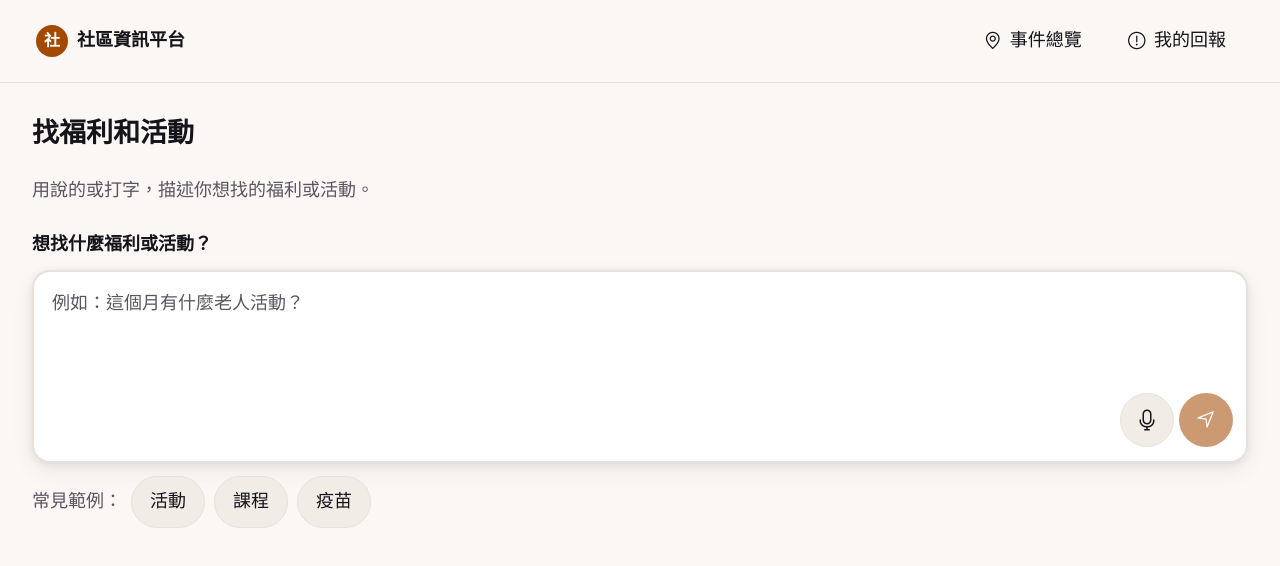
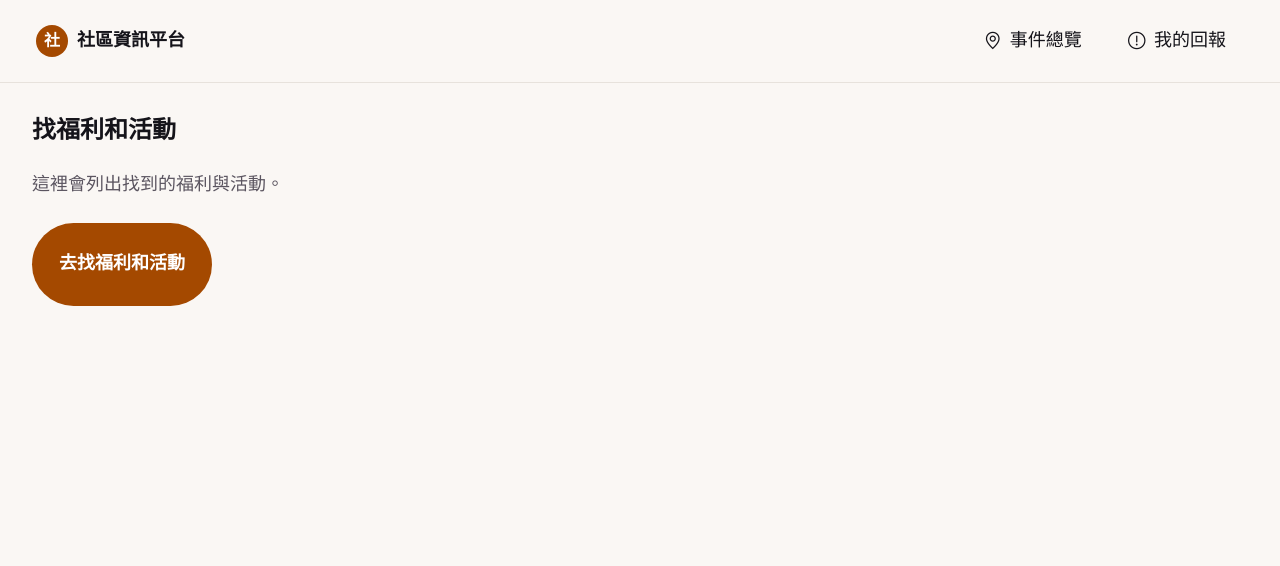
Before and after one commit to MillerLiu94/lcs_project, a Vue app in the folder app/: page /welfare in a window 1280 px wide. Shown: the top 566 px of the page. Built offline with nearby package versions, Linux system fonts and the light colour scheme; no server answers.

Commit message:
feat(welfare): remove prompt-bar input; results-only with conversation entry

```diff
--- a/app/src/views/welfare/SearchInput.vue
+++ /dev/null
@@ -1,103 +0,0 @@
-<template>
-  <form class="search-input" @submit.prevent="submit">
-    <AiPromptBar
-      v-model="text"
-      label="想找什麼福利或活動？"
-      placeholder="例如：這個月有什麼老人活動？"
-      :rows="3"
-      :busy="busy"
-      submit-label="開始找"
-      @submit="submit"
-      @voice="text = $event"
-    />
-
-    <div class="search-input__examples">
-      <span class="search-input__examples-label">常見範例：</span>
-      <button
-        v-for="example in examples"
-        :key="example"
-        type="button"
-        class="search-input__chip"
-        :disabled="busy"
-        @click="useExample(example)"
-      >
-        {{ example }}
-      </button>
-    </div>
-  </form>
-</template>
-
-<script>
-import AiPromptBar from '../../components/AiPromptBar.vue'
-
-export default {
-  name: 'SearchInput',
-  components: { AiPromptBar },
-  props: {
-    value: { type: String, default: '' },
-    busy: { type: Boolean, default: false },
-  },
-  data() {
-    return { text: this.value, examples: ['活動', '課程', '疫苗'] }
-  },
-  computed: {
-    canSubmit() {
-      return this.text.trim().length > 0
-    },
-  },
-  watch: {
-    // 搜尋期間與失敗後都保留輸入（S4 §5）。
-    value(next) {
-      this.text = next
-    },
-  },
-  methods: {
-    useExample(example) {
-      if (this.busy) return
-      this.text = example
-      this.$emit('search', example)
-    },
-    submit() {
-      if (!this.canSubmit || this.busy) return
-      this.$emit('search', this.text)
-    },
-  },
-}
-</script>
-
-<style scoped>
-.search-input {
-  display: flex;
-  flex-direction: column;
-  gap: 0.75rem;
-}
-.search-input__examples {
-  display: flex;
-  flex-wrap: wrap;
-  align-items: center;
-  gap: 0.5rem;
-}
-.search-input__examples-label {
-  font-size: 1rem;
-  color: var(--muted-foreground);
-}
-.search-input__chip {
-  min-height: 48px;
-  padding: 0.5rem 1rem;
-  background: var(--secondary);
-  color: var(--secondary-foreground);
-  border: 1px solid var(--border);
-  border-radius: var(--radius-pill);
-  font: inherit;
-  font-size: 1rem;
-  cursor: pointer;
-}
-.search-input__chip:hover:not(:disabled) {
-  background: var(--accent);
-  color: var(--accent-foreground);
-}
-.search-input__chip:focus-visible {
-  outline: 3px solid var(--ring);
-  outline-offset: 2px;
-}
-</style>
--- a/app/src/views/welfare/WelfareView.vue
+++ b/app/src/views/welfare/WelfareView.vue
@@ -1,10 +1,13 @@
 <template>
   <section class="welfare">
     <h1 class="welfare__title">找福利和活動</h1>
-    <p class="welfare__lead">用說的或打字，描述你想找的福利或活動。</p>
+    <p class="welfare__lead">這裡會列出找到的福利與活動。</p>
 
-    <SearchInput :value="keyword" :busy="busy" @search="onSearch" />
+    <router-link v-if="phase === 'idle'" class="welfare__start" to="/assistant/welfare">
+      去找福利和活動
+    </router-link>
 
+    <template v-else>
       <SearchingState
         v-if="busy"
         :phase="phase"
@@ -31,11 +34,11 @@
         :partial="partial"
         :failed-sources="failedSources"
       />
+    </template>
   </section>
 </template>
 
 <script>
-import SearchInput from './SearchInput.vue'
 import SearchingState from './SearchingState.vue'
 import ResultList from './ResultList.vue'
 import NoResultState from './NoResultState.vue'
@@ -43,7 +46,7 @@ import ErrorAlert from '../../components/ErrorAlert.vue'
 
 export default {
   name: 'WelfareView',
-  components: { SearchInput, SearchingState, ResultList, NoResultState, ErrorAlert },
+  components: { SearchingState, ResultList, NoResultState, ErrorAlert },
   computed: {
     keyword() {
       return this.$store.state.welfare.keyword
@@ -68,14 +71,11 @@ export default {
     },
   },
   created() {
-    // 由萬用輸入帶著原話前來（?q=）：自動填入並直接搜尋，不讓使用者重打。
+    // 由萬用輸入或助手對話帶著原話前來（?q=）：自動填入並直接搜尋，不讓使用者重打。
     const q = (this.$route && this.$route.query && this.$route.query.q) || ''
     if (q) this.$store.dispatch('welfare/search', q)
   },
   methods: {
-    onSearch(text) {
-      this.$store.dispatch('welfare/search', text)
-    },
     retry() {
       this.$store.dispatch('welfare/retry')
     },
@@ -98,12 +98,28 @@ export default {
 }
 .welfare__title {
   margin: 0;
-  font-size: 1.5rem;
-  line-height: 1.4;
+  font-size: var(--font-size-h2);
+  line-height: var(--line-height-h2);
 }
 .welfare__lead {
   margin: 0;
   color: var(--muted-foreground);
+}
+.welfare__start {
+  display: inline-flex;
+  align-items: center;
+  align-self: flex-start;
+  min-height: 56px;
+  padding: 0.75rem 1.5rem;
+  background: var(--primary);
+  color: var(--primary-foreground);
+  border-radius: var(--radius-pill);
+  font-weight: 700;
+  text-decoration: none;
+}
+.welfare__start:focus-visible {
+  outline: 3px solid var(--ring);
+  outline-offset: 2px;
 }
 .welfare__action {
   min-height: 48px;
@@ -113,7 +129,7 @@ export default {
   border: 1px solid var(--border);
   border-radius: var(--radius-pill);
   font: inherit;
-  font-size: 1rem;
+  font-size: var(--font-size-meta);
   cursor: pointer;
 }
 .welfare__action:focus-visible {
```
Also changed, not shown: 1 other file (tests, documents, lock files or other folders). Lines whose indentation alone changed are shown as unchanged.
